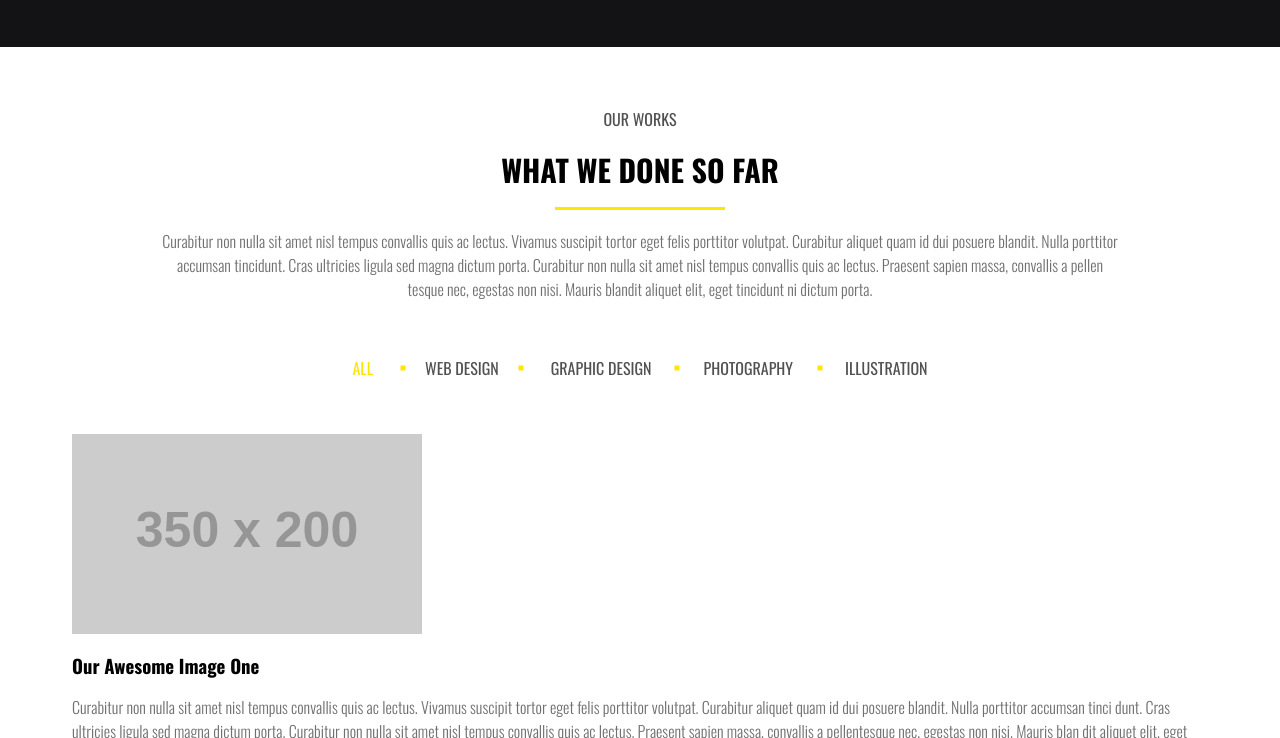
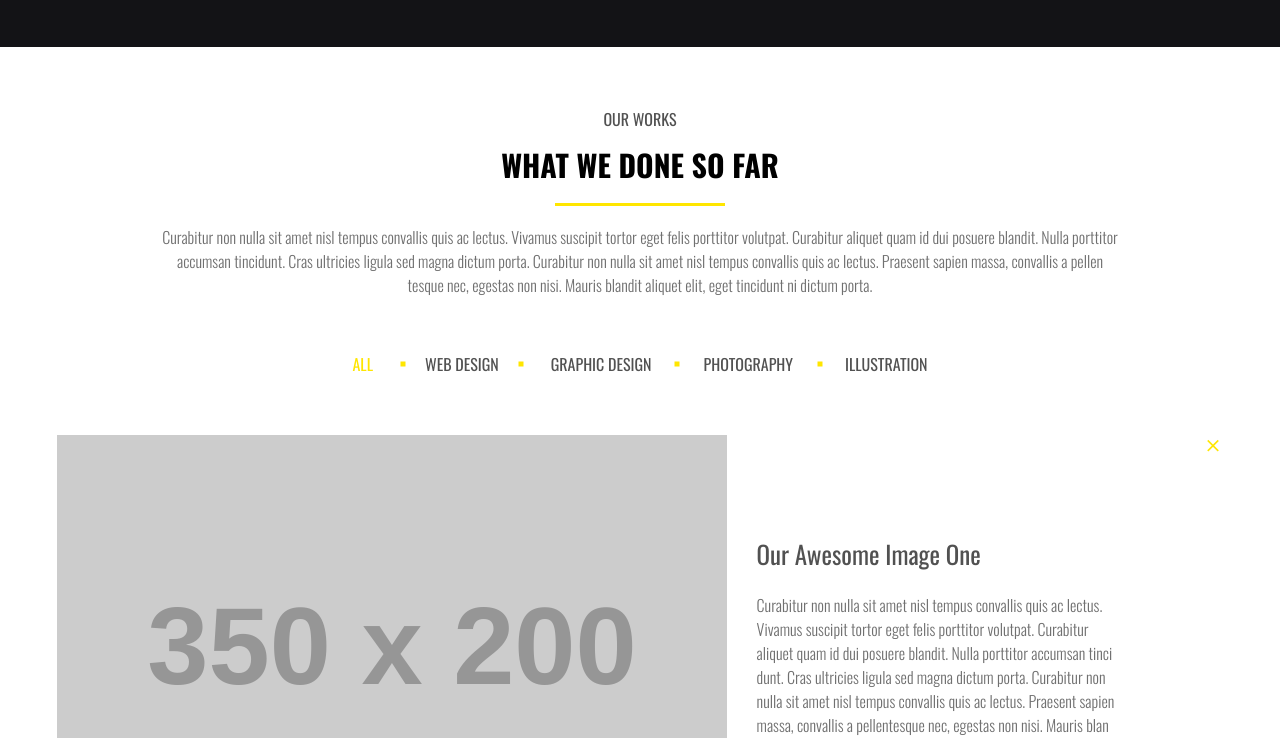
Before and after one commit to ElenaSinianskaya/my_work_1, a website: page src/index.html in a window 1280 px wide. Shown: the part 2062-2800 px from the top of the page. Drawn offline with nearby package versions, Linux system fonts and the light colour scheme; files that its build step writes are made by us from their sources; placeholder pictures from the web are drawn by us; files whose address does not match are found by name.

Commit message:
com-25/12

```diff
--- a/src/index.html
+++ b/src/index.html
@@ -335,11 +335,13 @@
                 <div id="expand-card-1" class="card card-expand">
                   <div class="card-content">
                     <div class="card-left">
-                      <img src="http://fakeimg.pl/350x200/?text=first card">
+                      <div class="card-img">
+                        <img src="http://fakeimg.pl/350x200/?text=first card">
+                      </div>
                     </div>
                     <div class="card-right">
                       <div class="card-close">
-                        <i class="icon icon-"></i>
+                        <i class="icon icon-close"></i>
                       </div>
                       <div class="card-title">
                         <h3 class="middle-title">Our Awesome Image One</h3>
@@ -366,11 +368,13 @@
                 <div id="expand-card-2" class="card card-expand">
                   <div class="card-content">
                     <div class="card-left">
-                      <img src="http://fakeimg.pl/350x200/?text=second card">
+                      <div class="card-img">
+                        <img src="http://fakeimg.pl/350x200/?text=second card">
+                      </div>
                     </div>
                     <div class="card-right">
                       <div class="card-close">
-                        <i class="icon icon-"></i>
+                        <i class="icon icon-close"></i>
                       </div>
                       <div class="card-title">
                         <h3 class="middle-title">Our Awesome Image Two</h3>
@@ -391,11 +395,13 @@
                 <div id="expand-card-3" class="card card-expand">
                   <div class="card-content">
                     <div class="card-left">
-                      <img src="http://fakeimg.pl/350x200/?text=third card">
+                      <div class="card-img">
+                        <img src="http://fakeimg.pl/350x200/?text=third card">
+                      </div>
                     </div>
                     <div class="card-right">
                       <div class="card-close">
-                        <i class="icon icon-"></i>
+                        <i class="icon icon-close"></i>
                       </div>
                       <div class="card-title">
                         <h3 class="middle-title">Our Awesome Image Three</h3>
@@ -418,11 +424,13 @@
                 <div id="expand-card-4" class="card card-expand">
                   <div class="card-content">
                     <div class="card-left">
-                      <img src="http://fakeimg.pl/350x200/?text=fourth card">
+                      <div class="card-img">
+                        <img src="http://fakeimg.pl/350x200/?text=fourth card">
+                      </div>
                     </div>
                     <div class="card-right">
                       <div class="card-close">
-                        <i class="icon icon-"></i>
+                        <i class="icon icon-close"></i>
                       </div>
                       <div class="card-title">
                         <h3 class="middle-title">Our Awesome Image Four</h3>
--- a/src/styles/_base.scss
+++ b/src/styles/_base.scss
@@ -70,6 +70,11 @@ table{
 
 .small-title{
   @include text_styles($section-title-primary-color, 30px, 700, uppercase);
+  margin: 20px 0 26px;
+}
+
+.middle-title{
+  @include text_styles($card-middle-title-primary-color, 25px, 400, null);
 }
 
 .primary-small-title{
@@ -154,7 +159,7 @@ table{
       flex-wrap: wrap;
       justify-content: space-between;
       align-items: center;
-      min-height: 100px;
+      min-height: 98px;
     }
     &-left{
       .logo{
@@ -204,6 +209,7 @@ table{
     align-items: center;
     justify-content:space-evenly;
     min-height: 364px;
+    padding: 15px 0 23px;
     width: 100%;
     .main-title{
         @include text_styles($main-title-color, 63px, 700, uppercase);
@@ -327,7 +333,45 @@ table{
 }
 
 
-
+.card-expand{
+  &.r-tabs-panel {
+      padding: 20px 0 !important;
+  }
+  .card-content{
+    display: flex;
+    justify-content: space-between;
+    align-items: center;
+    position: relative;
+    .card-left{
+      .card-img{
+        width: 670px;
+        height: 440px;
+        img{
+          width: 100%;
+          height: 100%;
+          object-fit: cover;
+        }
+      }
+    }
+    .card-right{
+      width: 40%;
+      margin-left: 29px;
+      .card-close{
+        i{
+          display:block;
+          color: $card-expand-icon-close-color;
+          font-size: 20px;
+          position: absolute;
+          top:0;
+          right: 0;
+        }
+      }
+      .card-description{
+        max-width: 362px;
+      }
+    }
+  }
+}
 
 // circles
 .card-animation{
--- a/src/styles/_section.scss
+++ b/src/styles/_section.scss
@@ -49,7 +49,7 @@
   .section-foreground{
     padding: 0;
     .section-body{
-      min-height: 949px;
+      min-height: 951px;
       display: flex;
       flex-direction: column;
       align-items: center;
--- a/src/styles/_variables.scss
+++ b/src/styles/_variables.scss
@@ -38,6 +38,9 @@ $card-title-primary-color:#131316;
 $card-title-inverse-color:#ffffff;
 $card-title-rarest-color:#ffe600;
 
+$card-middle-title-primary-color:#515151;
+$card-expand-icon-close-color:#ffe600;
+
 $icon-primary-color:#ffffff;
 $icon-services-background:#ffe600;
 $icon-services-background-hover:transparent;
```
Also changed, not shown: dist/index.html, dist/styles/main.css.
